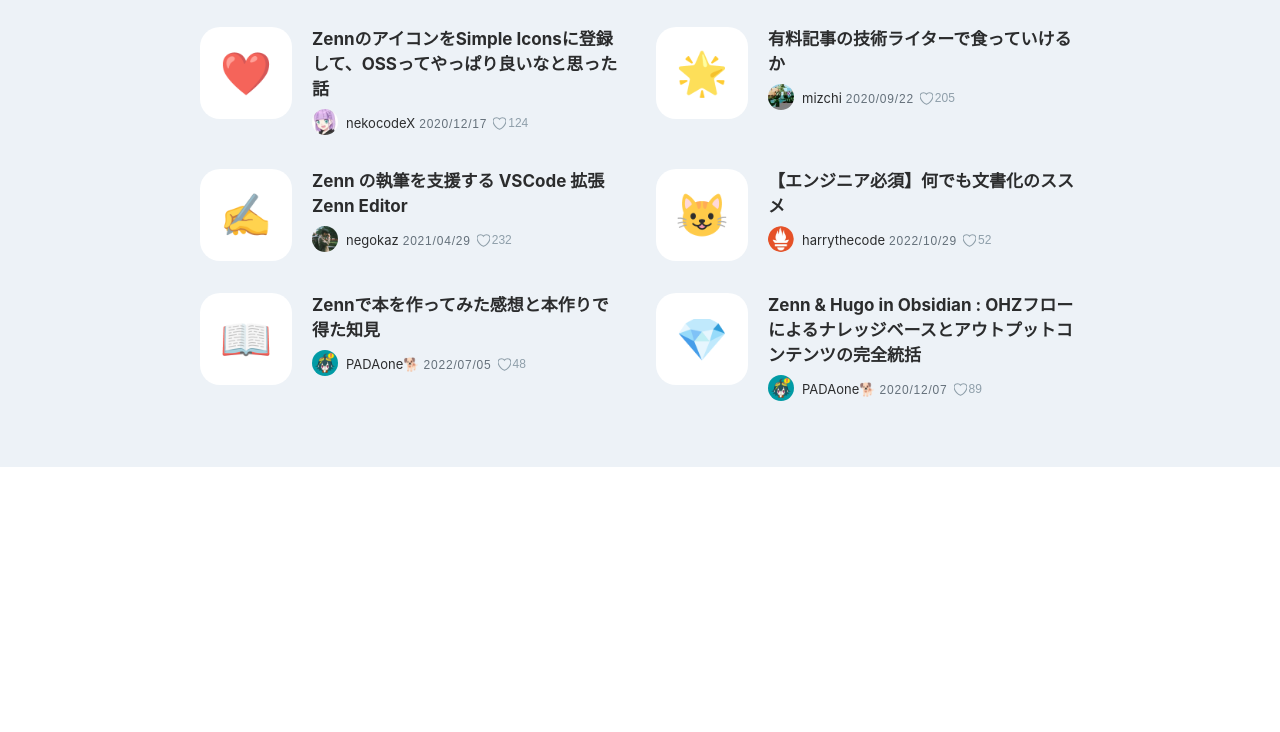
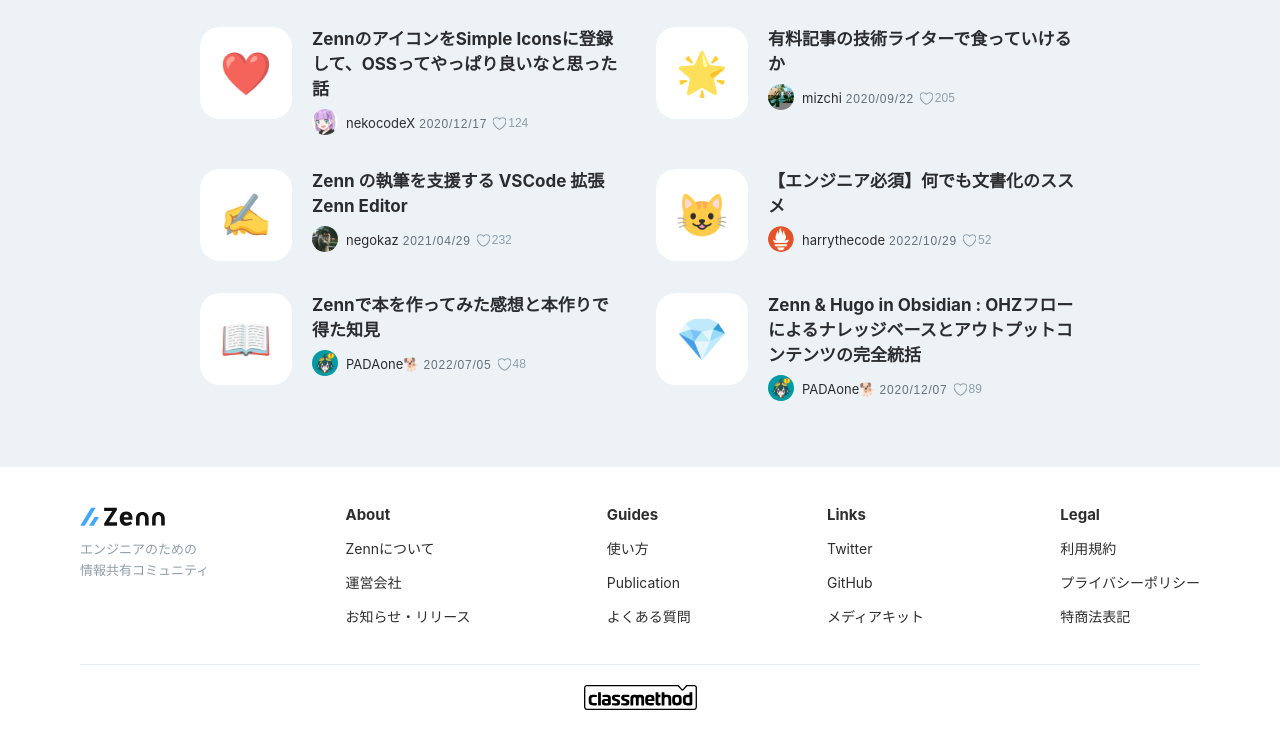
Before and after one commit to masaharu99/hc_practice, a plain HTML site: page html_css_output_advaced/index.html in a window 1280 px wide. Shown: the part 3886-4618 px from the top of the page. Before the commit the page ends 4353 px from the top, so only its background shows below. Drawn offline with Linux system fonts and the light colour scheme.

Commit message:
フッターを作成する

```diff
--- a/html_css_output_advaced/css/style.css
+++ b/html_css_output_advaced/css/style.css
@@ -650,3 +650,56 @@ hr {
 .update_info .flex {
   display: flex;
 }
+
+/* フッターの設定 */
+footer {
+  background-color: #fff;
+}
+
+footer .container {
+  width: 1120px;
+  display: flex;
+  justify-content: space-between;
+  padding: 40px 0 40px 0;
+  border-bottom: 1px solid #5c93bb2b;
+  margin: 0 auto;
+}
+
+.footer_logo img {
+  width: 85px;
+  height: 20px;
+  margin-bottom: 10px;
+}
+
+.footer_logo p {
+  color: #8f9faa;
+  font-size: 13px;
+  line-height: 21px;
+}
+
+.footer_menu {
+  color: rgba(0, 0, 0, 0.82);
+  display: flex;
+  flex-direction: column;
+  gap: 20px;
+}
+
+.footer_menu h3 {
+  font-family: Inter, "system-ui", Arial, sans-serif;
+  font-size: 15px;
+}
+
+.footer_menu a {
+  display: block;
+  font-size: 14px;
+}
+
+.classmethod {
+  text-align: center;
+  margin: 20px 0;
+}
+
+.classmethod img {
+  width: 115px;
+  height: 25px;
+}
--- a/html_css_output_advaced/index.html
+++ b/html_css_output_advaced/index.html
@@ -443,6 +443,42 @@
           </div>
         </div>
       </section>
+
+      <footer>
+        <div class="container">
+          <div class="footer_logo">
+            <a href="#"><img src="svg/Zenn_logo.svg" alt="ロゴ" /></a>
+            <p>エンジニアのための<br />情報共有コミュニティ</p>
+          </div>
+          <div class="footer_menu">
+            <h3>About</h3>
+            <a href="#">Zennについて</a>
+            <a href="#">運営会社</a>
+            <a href="#">お知らせ・リリース</a>
+          </div>
+          <div class="footer_menu">
+            <h3>Guides</h3>
+            <a href="#">使い方</a>
+            <a href="#">Publication</a>
+            <a href="#">よくある質問</a>
+          </div>
+          <div class="footer_menu">
+            <h3>Links</h3>
+            <a href="#">Twitter</a>
+            <a href="#">GitHub</a>
+            <a href="#">メディアキット</a>
+          </div>
+          <div class="footer_menu">
+            <h3>Legal</h3>
+            <a href="#">利用規約</a>
+            <a href="#">プライバシーポリシー</a>
+            <a href="#">特商法表記</a>
+          </div>
+        </div>
+        <figure class="classmethod">
+          <img src="svg/classmethod-logo-small.svg" alt="企業ロゴ" />
+        </figure>
+      </footer>
     </main>
   </body>
 </html>
```
Also changed, not shown: html_css_output_advaced/svg/classmethod-logo-small.svg (added).
